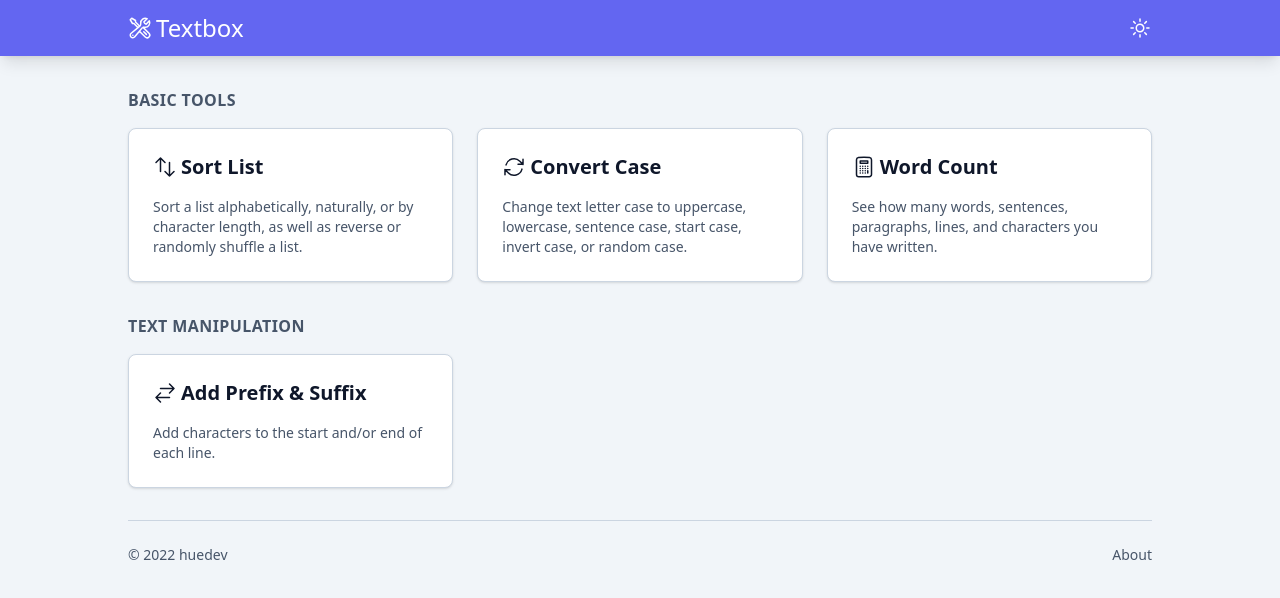
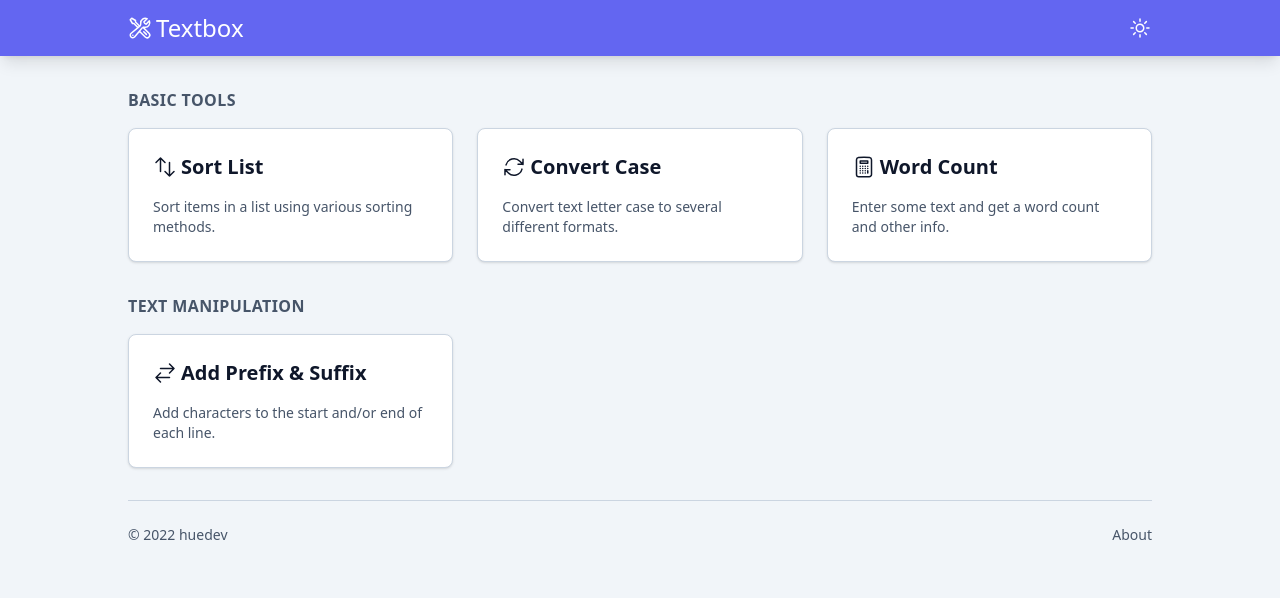
Before and after one commit to huedev/textbox, a React (Create React App) app: page / in a window 1280 px wide. Shown: the top 598 px of the page. Built offline with nearby package versions, Linux system fonts and the light colour scheme; the HTML template or start-up script is replaced by a standard one; a web font is replaced by a local one.

Commit message:
More concise tool descriptions

```diff
--- a/src/components/ToolList.js
+++ b/src/components/ToolList.js
@@ -11,19 +11,19 @@ const ToolList = () => {
             destination="/sort-list"
             name="Sort List"
             icon={<ArrowsUpDownIcon />}
-            description="Sort a list alphabetically, naturally, or by character length, as well as reverse or randomly shuffle a list."
+            description="Sort items in a list using various sorting methods."
           />
           <ToolListItem
             destination="/convert-case"
             name="Convert Case"
             icon={<ArrowPathIcon />}
-            description="Change text letter case to uppercase, lowercase, sentence case, start case, invert case, or random case."
+            description="Convert text letter case to several different formats."
           />
           <ToolListItem
             destination="/word-count"
             name="Word Count"
             icon={<CalculatorIcon />}
-            description="See how many words, sentences, paragraphs, lines, and characters you have written."
+            description="Enter some text and get a word count and other info."
           />
         </div>
         <h2 className="uppercase font-semibold text-slate-600 dark:text-slate-400 tracking-wide mt-8">Text Manipulation</h2>
```
